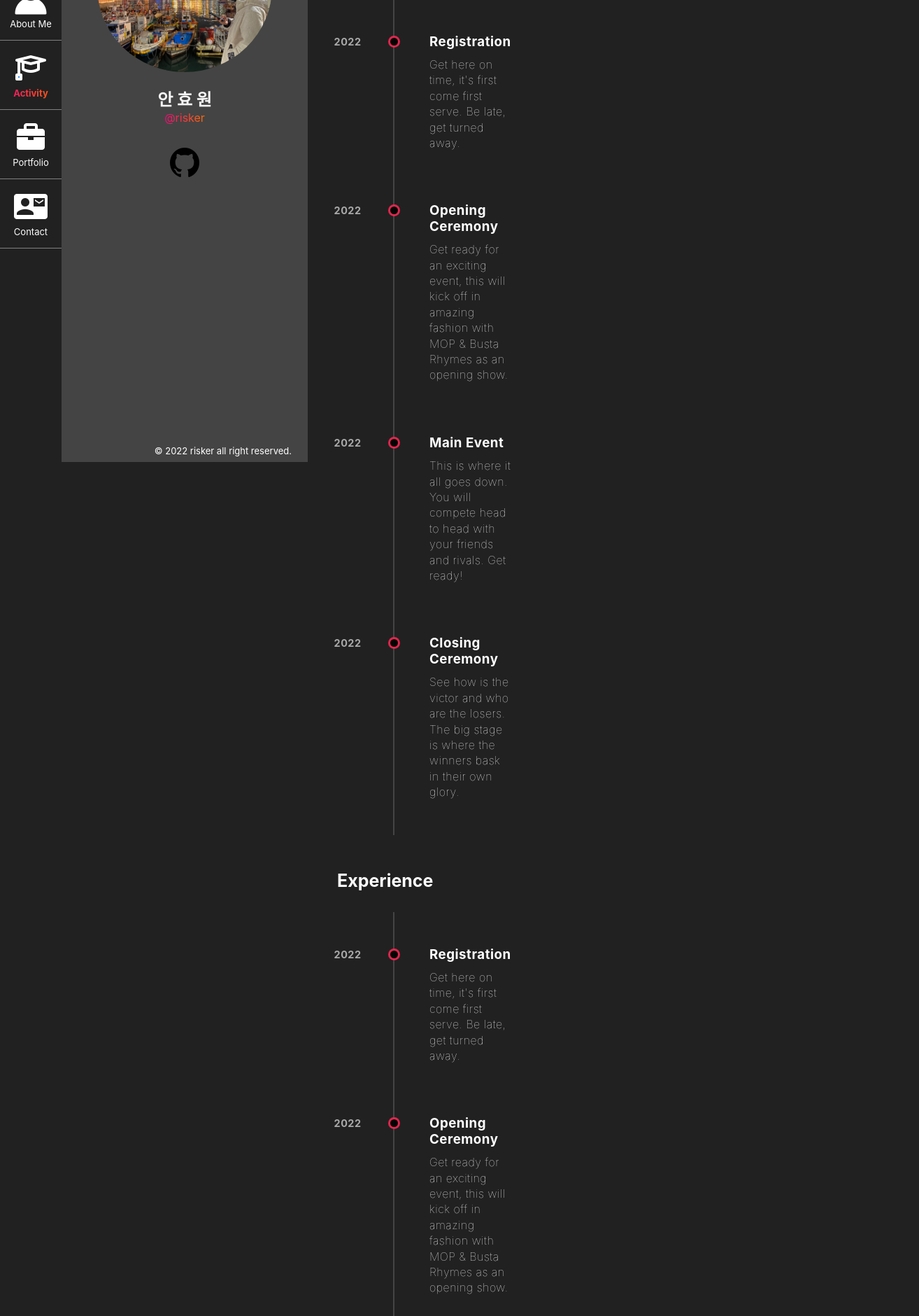
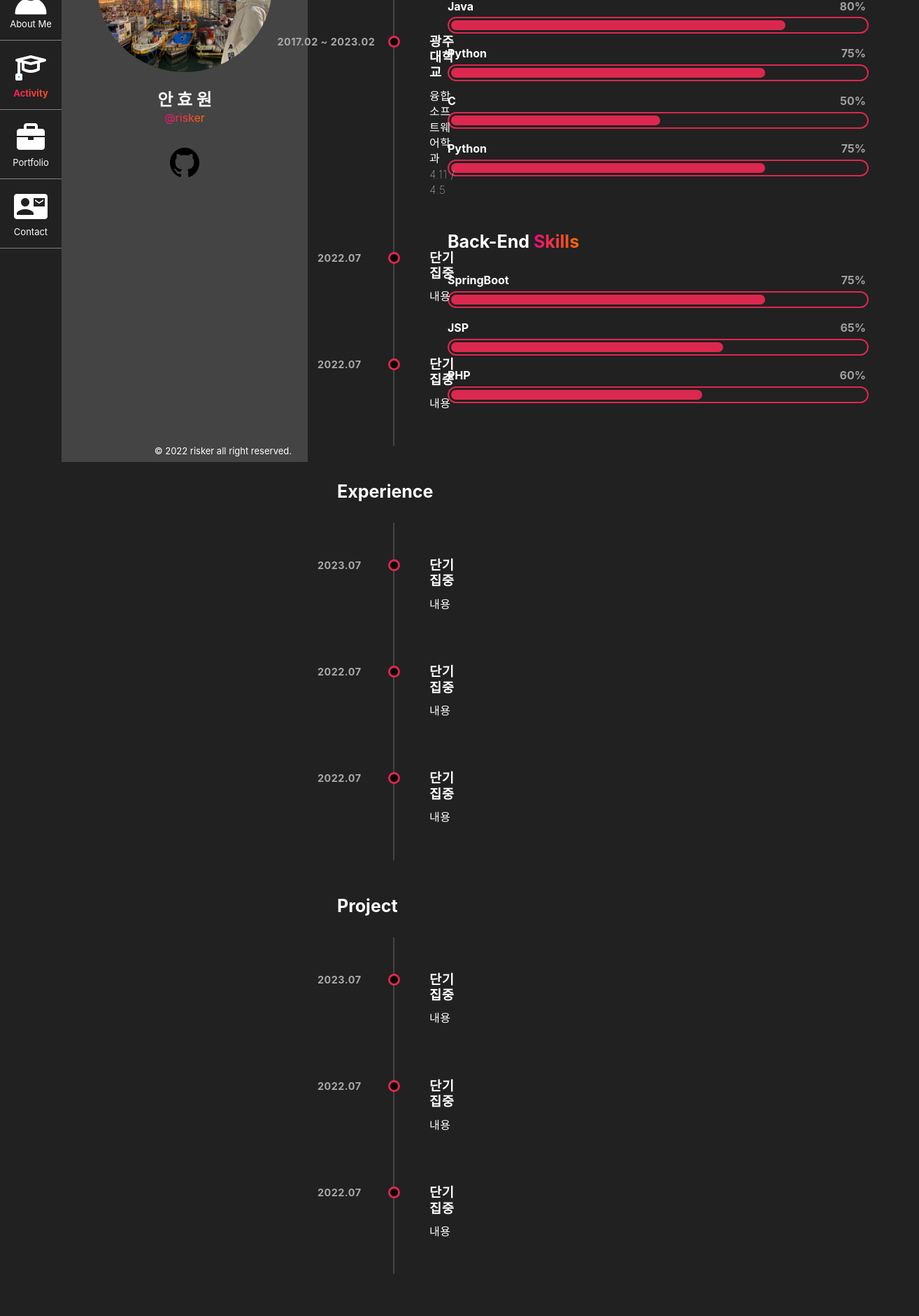
Before and after one commit to qnffnrl/portfolio, a React (Create React App) app: page /Activity in a window 1280 px wide. Shown: the part 140-2020 px from the top of the page at 70% size, 1314 px wide, since content can reach past the window. Built offline with nearby package versions, Linux system fonts and the light colour scheme.

Commit message:
add : activity 페이지 스킬 목록 추가

```diff
--- a/src/App.css
+++ b/src/App.css
@@ -33,67 +33,6 @@ body{
 }
 
 /******************************** Until Default **********************************/
-
-/* Custom-Tools */
-
-.title{
-  font-weight: bolder;
-  margin-bottom: 1.5%;
-}
-
-.sub-title{
-  font-weight: bold;
-  font-size: 25px;
-  margin-bottom: 30px;
-}
-
-.bold{
-  font-weight: bold;
-}
-
-.gradient{
-  background: linear-gradient(90deg, #ee0979, #ff6a00);
-  color: transparent;
-  -webkit-background-clip: text;
-}
-
-.d-flex{
-  display: flex;
-}
-
-.flex-direction-column{
-  flex-direction: column;
-}
-
-.justify-content-center {
-  justify-content: center;
-}
-
-.align-items{
-  align-items: center;
-}
-
-.font-size-big{
-  font-size: 35px;
-}
-
-.font-size-middle{
-  font-size: 25px;
-}
-
-.text-left{
-  text-align: left;
-}
-
-.text-center{
-  text-align: center;
-}
-
-.text-right {
-  text-align: right;
-}
-
-/* ---------------------------- << Custom-Tools */
 
 /******************************** start-nav **********************************/
 
@@ -409,3 +348,34 @@ h3{
   top: 5px;
 }
 /********************* Timeline from https://codepen.io/darcyvoutt/pen/ogPrpK *******************************************************/
+
+/* 스킬게이지 퍼센트 글자 */
+#activity-content-right > div > div > div:first-child > p:last-child{
+  color: #a0a0a0;
+}
+
+#activity-content-right > div > p:not(p:first-child){
+  margin-top: 10%;
+}
+
+.gauge-card{
+  margin-bottom: 3%;
+}
+
+.gauge-card-title{
+  margin-bottom: 1%;
+}
+
+.gauge-outer{
+  width: 100%;
+  height: 100%;
+  border: 2px solid #dc284e;
+  border-radius: 20px
+}
+
+.gauge-inner{
+  height: 70%;
+  background-color: #dc284e;
+  border-radius: 20px;
+  margin-left: 3px;
+}
--- a/src/App.js
+++ b/src/App.js
@@ -1,5 +1,6 @@
 /* eslint-disable */
 import './App.css';
+import "./custom-tools.css"
 import React from "react";
 import { Route, Routes } from "react-router-dom";
 import Home from "./component/Home";
--- a/src/component/Activity.js
+++ b/src/component/Activity.js
@@ -1,5 +1,7 @@
 /* eslint-disable */
 import React from 'react';
+import Gauge from "./Gauge";
+import Timeline from "./Timeline";
 
 function Activity(props) {
     return (
@@ -10,63 +12,39 @@ function Activity(props) {
                     <div id="activity-content-left" className="d-flex flex-direction-column">
                         <p className="sub-title">Education</p>
                         <ul className="timeline">
-                            <li className="event" data-date="2022">
-                                <h3>Registration</h3>
-                                <p>Get here on time, it's first come first serve. Be late, get turned away.</p>
-                            </li>
-                            <li className="event" data-date="2022">
-                                <h3>Opening Ceremony</h3>
-                                <p>
-                                    Get ready for an exciting event, this will kick off in amazing fashion with MOP &
-                                    Busta Rhymes as an opening show.
-                                </p>
-                            </li>
-                            <li className="event" data-date="2022">
-                                <h3>Main Event</h3>
-                                <p>
-                                    This is where it all goes down. You will compete head to head with your friends and
-                                    rivals. Get ready!
-                                </p>
-                            </li>
-                            <li className="event" data-date="2022">
-                                <h3>Closing Ceremony</h3>
-                                <p>
-                                    See how is the victor and who are the losers. The big stage is where the winners bask
-                                    in their own glory.
-                                </p>
-                            </li>
+                            <Timeline data="2017.02 ~ 2023.02" title="광주대학교" content="융합소프트웨어학과 4.11 / 4.5"/>
+                            <Timeline data="2022.07" title="단기집중" content="내용"/>
+                            <Timeline data="2022.07" title="단기집중" content="내용"/>
                         </ul>
+
                         <p className="sub-title">Experience</p>
                         <ul className="timeline">
-                            <li className="event" data-date="2022">
-                                <h3>Registration</h3>
-                                <p>Get here on time, it's first come first serve. Be late, get turned away.</p>
-                            </li>
-                            <li className="event" data-date="2022">
-                                <h3>Opening Ceremony</h3>
-                                <p>
-                                    Get ready for an exciting event, this will kick off in amazing fashion with MOP &
-                                    Busta Rhymes as an opening show.
-                                </p>
-                            </li>
-                            <li className="event" data-date="2022">
-                                <h3>Main Event</h3>
-                                <p>
-                                    This is where it all goes down. You will compete head to head with your friends and
-                                    rivals. Get ready!
-                                </p>
-                            </li>
-                            <li className="event" data-date="2022">
-                                <h3>Closing Ceremony</h3>
-                                <p>
-                                    See how is the victor and who are the losers. The big stage is where the winners bask
-                                    in their own glory.
-                                </p>
-                            </li>
+                            <Timeline data="2023.07" title="단기집중" content="내용"/>
+                            <Timeline data="2022.07" title="단기집중" content="내용"/>
+                            <Timeline data="2022.07" title="단기집중" content="내용"/>
                         </ul>
+
+                        <p className="sub-title">Project</p>
+                        <ul className="timeline">
+                            <Timeline data="2023.07" title="단기집중" content="내용"/>
+                            <Timeline data="2022.07" title="단기집중" content="내용"/>
+                            <Timeline data="2022.07" title="단기집중" content="내용"/>
+                        </ul>
+
                     </div>
                     <div id="activity-content-right" className="d-flex flex-direction-column">
-                        <p className="sub-title">Coding <span className="gradient">Skills</span></p>
+                        <div className="d-flex flex-direction-column">
+                            <p className="sub-title">Coding <span className="gradient">Skills</span></p>
+                            <Gauge title="Java" percentage=" w-80"></Gauge>
+                            <Gauge title="Python" percentage=" w-75"></Gauge>
+                            <Gauge title="C" percentage=" w-50"></Gauge>
+                            <Gauge title="Python" percentage=" w-75"></Gauge>
+
+                            <p className="sub-title">Back-End <span className="gradient">Skills</span></p>
+                            <Gauge title="SpringBoot" percentage=" w-75"></Gauge>
+                            <Gauge title="JSP" percentage=" w-65"></Gauge>
+                            <Gauge title="PHP" percentage=" w-60"></Gauge>
+                        </div>
                     </div>
                 </div>
             </div>
--- /dev/null
+++ b/src/component/Gauge.js
@@ -0,0 +1,23 @@
+import React from 'react';
+import "../custom-tools.css";
+import "../App.css"
+
+function Gauge(props) {
+
+    let percentageText = ((props.percentage).split("-")[1]) + "%";
+
+    return (
+        <div className="gauge-card d-flex flex-direction-column">
+            <div className="gauge-card-title d-flex justify-content-between">
+                <p className="bold">{props.title}</p>
+                <p className="bold">{percentageText}</p>
+            </div>
+            <div className="gauge-outer d-flex align-items-center">
+                <div id="this" className={"gauge-inner " + props.percentage}>
+                    <span className="d-none">-</span>
+                </div>
+            </div>
+        </div>
+    );
+}
+export default Gauge;
--- /dev/null
+++ b/src/component/Timeline.js
@@ -0,0 +1,16 @@
+import React from 'react';
+import "../custom-tools.css";
+import "../App.css"
+
+function Timeline(props) {
+    return (
+        <li className="event" data-date={props.data}>
+            <h3>{props.title}</h3>
+            <p>
+                {props.content}
+            </p>
+        </li>
+    );
+}
+
+export default Timeline;
--- /dev/null
+++ b/src/custom-tools.css
@@ -0,0 +1,144 @@
+.title{
+    font-weight: bolder;
+    margin-bottom: 1.5%;
+}
+
+.sub-title{
+    font-weight: bold;
+    font-size: 25px;
+    margin-bottom: 30px;
+}
+
+.bold{
+    font-weight: bold;
+}
+
+.gradient{
+    background: linear-gradient(90deg, #ee0979, #ff6a00);
+    color: transparent;
+    -webkit-background-clip: text;
+}
+
+.d-flex{
+    display: flex;
+}
+
+.flex-direction-column{
+    flex-direction: column;
+}
+
+.justify-content-center {
+    justify-content: center;
+}
+
+.justify-content-between{
+    justify-content: space-between;
+}
+
+.d-none{
+    opacity: 0;
+}
+
+.align-items-center{
+    align-items: center;
+}
+
+.font-size-big{
+    font-size: 35px;
+}
+
+.font-size-middle{
+    font-size: 25px;
+}
+
+.text-left{
+    text-align: left;
+}
+
+.text-center{
+    text-align: center;
+}
+
+.text-right {
+    text-align: right;
+}
+
+.w-5{
+    width: 5%;
+}
+
+.w-10{
+    width: 10%;
+}
+
+.w-15{
+    width: 15%;
+}
+
+.w-20{
+    width: 20%;
+}
+
+.w-25{
+    width: 25%;
+}
+
+.w-30{
+    width: 30%;
+}
+
+.w-35{
+    width: 35%;
+}
+
+.w-40{
+    width: 40%;
+}
+
+.w-45{
+    width: 45%;
+}
+
+.w-50{
+    width: 50%;
+}
+
+.w-55{
+    width: 55%;
+}
+
+.w-60{
+    width: 60%;
+}
+
+.w-65{
+    width: 65%;
+}
+
+.w-70{
+    width: 70%;
+}
+
+.w-75{
+    width: 75%;
+}
+
+.w-80{
+    width: 80%;
+}
+
+.w-85{
+    width: 85%;
+}
+
+.w-90{
+    width: 90%;
+}
+
+.w-95{
+    width: 95%;
+}
+
+.w-100{
+    width: 100%;
+}
```
